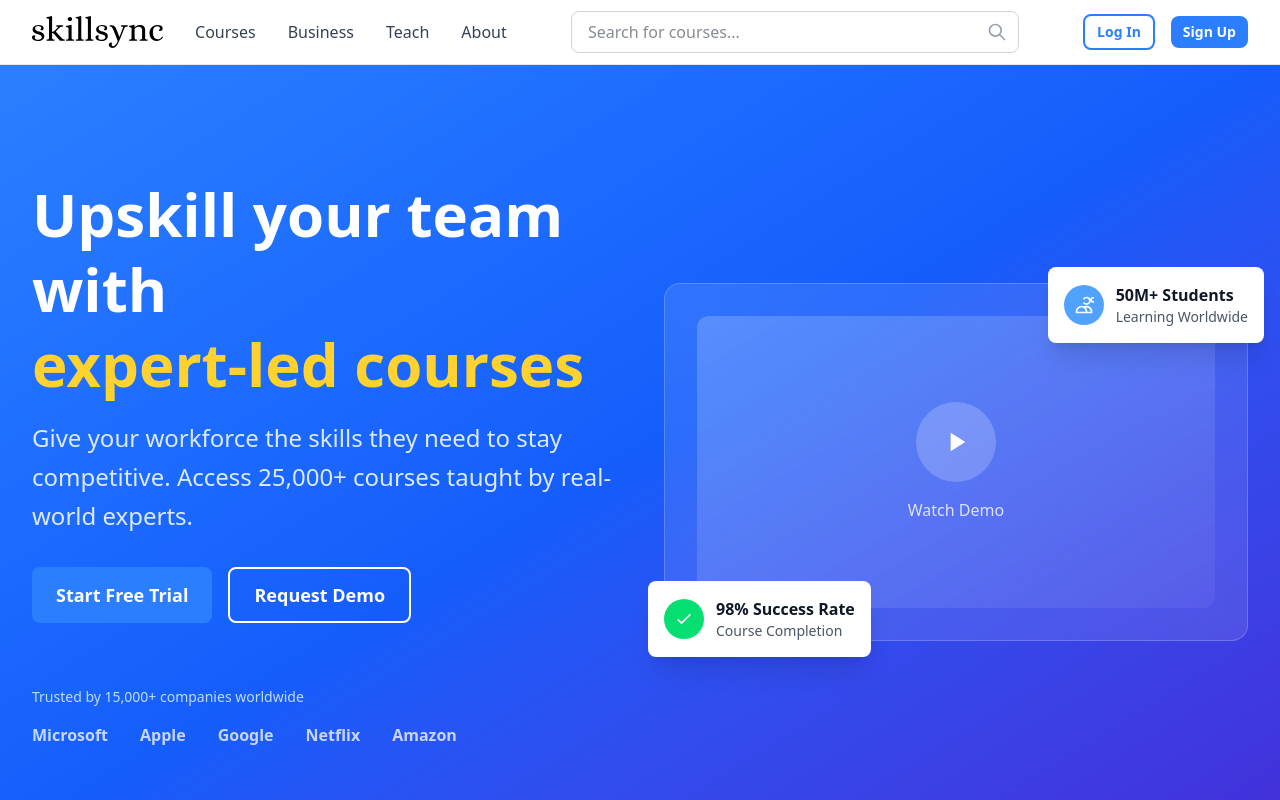
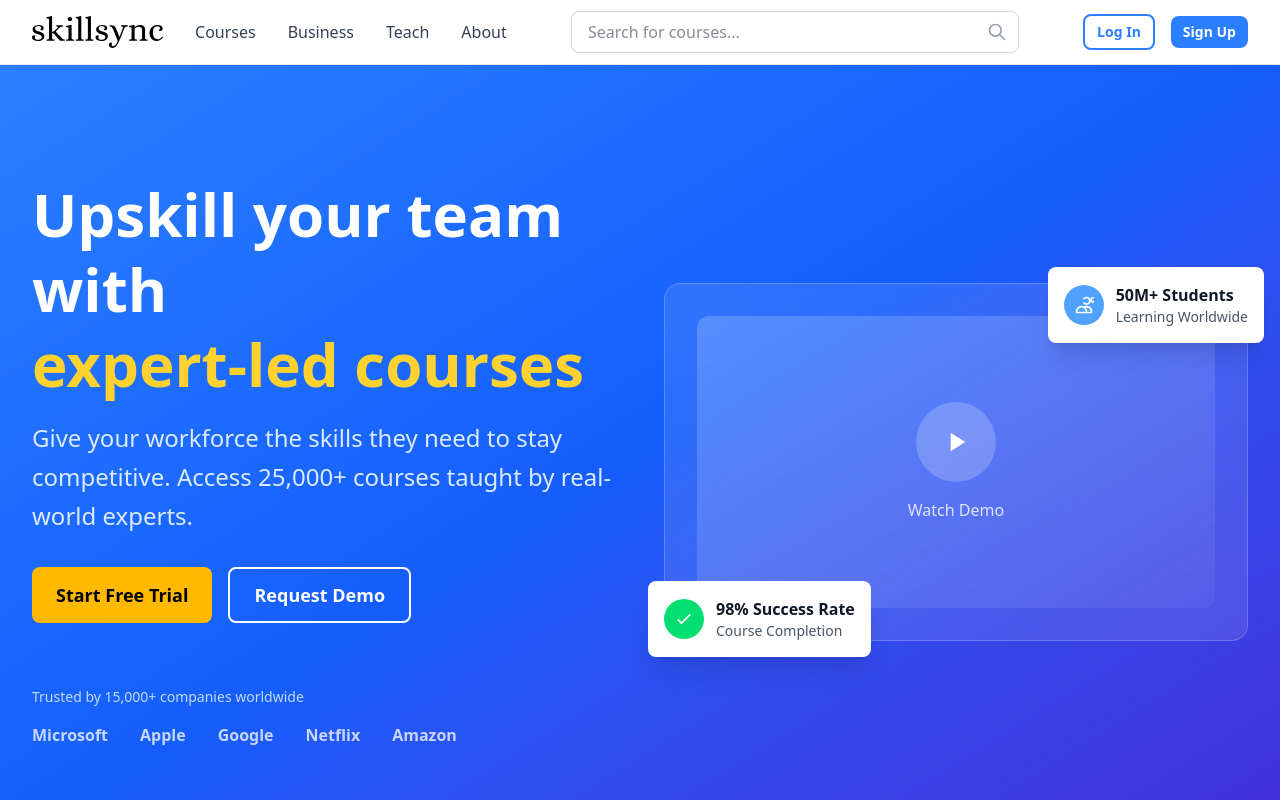
Before and after one commit to prashantGeek/skillsync, a Next.js app: page / in a window 1280 px wide. Shown: the top 800 px of the page. Built offline with nearby package versions, Linux system fonts and the light colour scheme.

Commit message:
Refactor CTA and Hero sections for improved button styling and layout consistency

```diff
--- a/src/components/sections/CTASection.tsx
+++ b/src/components/sections/CTASection.tsx
@@ -14,10 +14,10 @@ export default function CTASection() {
           </p>
 
           <div className="flex flex-col sm:flex-row gap-4 justify-center mb-12">
-            <Button size="lg" className="bg-amber-400 hover:bg-amber-500 text-black font-bold px-8">
+            <Button className="px-8 py-3 text-lg bg-amber-400 hover:bg-amber-500 text-black hover:text-black font-bold rounded-lg transition-all duration-200 focus:outline-none focus:ring-2 focus:ring-amber-400">
               Start Free 30-Day Trial
             </Button>
-            <Button variant="outline" size="lg" className="border-white text-white hover:bg-white hover:text-blue-600 px-8">
+            <Button className="px-8 py-3 text-lg border-2 border-white text-white hover:bg-white hover:text-blue-600 bg-transparent font-semibold rounded-lg transition-all duration-200 focus:outline-none focus:ring-2 focus:ring-white">
               Schedule a Demo
             </Button>
           </div>
--- a/src/components/sections/HeroSection.tsx
+++ b/src/components/sections/HeroSection.tsx
@@ -10,19 +10,18 @@ export default function HeroSection() {
  <div className="space-y-4">
   <h1 className="text-4xl lg:text-6xl font-bold leading-tight">
               Upskill your team with
- <span className="block text-amber-300">expert-led courses</span>
+              <br />
+              <span className="text-amber-300">expert-led courses</span>
             </h1>
  <p className="text-xl lg:text-2xl text-blue-100 leading-relaxed">
  Give your workforce the skills they need to stay competitive.
  Access 25,000+ courses taught by real-world experts.
  </p>
- </div>
-
- <div className="flex flex-col sm:flex-row gap-4">
- <Button size="lg" className="bg-amber-400 hover:bg-amber-500 text-black font-bold">
+ </div>          <div className="flex flex-col sm:flex-row gap-4">
+            <Button className="px-6 py-3 text-lg bg-amber-400 hover:bg-amber-500 text-black hover:text-black font-bold rounded-lg transition-all duration-200 focus:outline-none focus:ring-2 focus:ring-amber-400">
               Start Free Trial
             </Button>
- <Button variant="outline" size="lg" className="border-white text-white hover:bg-white hover:text-blue-600">
+            <Button className="px-6 py-3 text-lg border-2 border-white text-white hover:bg-white hover:text-blue-600 bg-transparent font-semibold rounded-lg transition-all duration-200 focus:outline-none focus:ring-2 focus:ring-white">
               Request Demo
             </Button>
           </div>
--- a/src/components/ui/Button.tsx
+++ b/src/components/ui/Button.tsx
@@ -15,6 +15,18 @@ export default function Button({
 }: ButtonProps) {
   const baseStyles = 'font-semibold rounded-lg transition-all duration-200 focus:outline-none focus:ring-2 focus:ring-offset-2';
 
+  // If custom className is provided, use minimal base styles to avoid conflicts
+  if (className) {
+    return (
+      <button
+        className={`${baseStyles} ${className}`}
+        {...props}
+      >
+        {children}
+      </button>
+    );
+  }
+
   const variants = {
     primary: 'bg-blue-500 text-white hover:bg-blue-600 focus:ring-blue-400',
     secondary: 'bg-gray-500 text-white hover:bg-gray-600 focus:ring-gray-400',
@@ -29,7 +41,7 @@ export default function Button({
 
   return (
     <button
-      className={`${baseStyles} ${variants[variant]} ${sizes[size]} ${className}`}
+      className={`${baseStyles} ${variants[variant]} ${sizes[size]}`}
       {...props}
     >
       {children}
```
Lines whose indentation alone changed are shown as unchanged.
